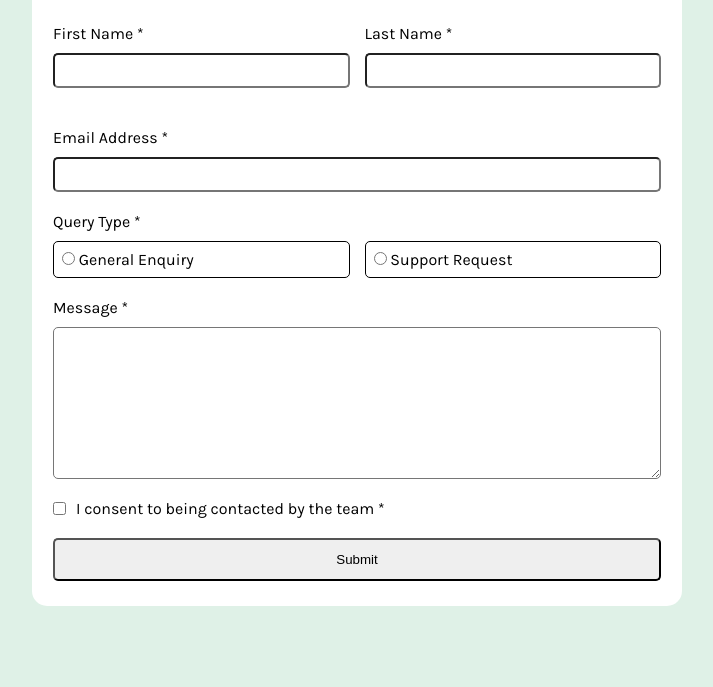
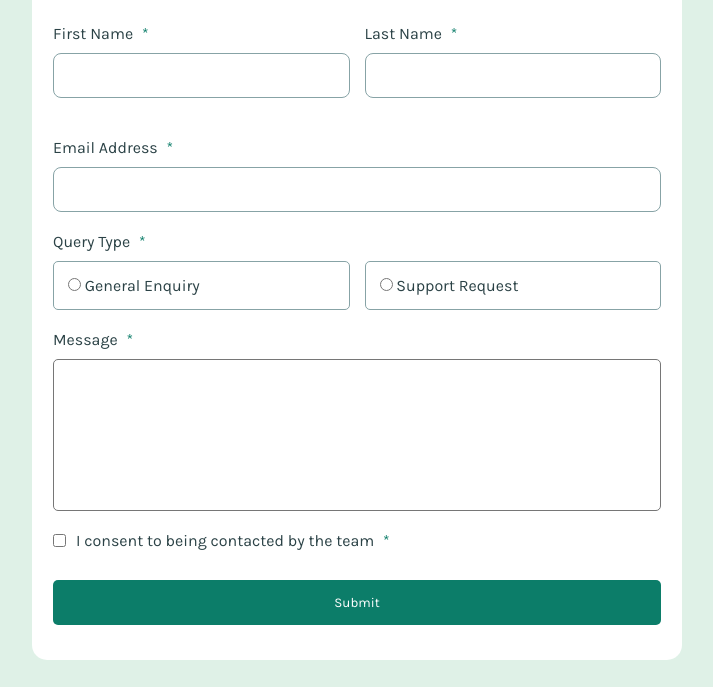
Before and after one commit to Alex-Devonte/contact-form-main, a plain HTML site: page index.html in a window 1280 px wide. Shown: the part 113-800 px from the top of the page, without its empty margins (283-996 px from the left). Drawn offline with Linux system fonts and the light colour scheme.

Commit message:
Update styles

```diff
--- a/index.css
+++ b/index.css
@@ -6,10 +6,15 @@
 :root {
   --primary-light-green: hsl(148, 38%, 91%);
   --primary-dark-green: hsl(169, 82%, 27%);
+
+  --neutral-medium-grey: hsl(186, 15%, 59%);
+  --neutral-dark-grey: hsl(187, 24%, 22%);
+  --error-red: hsl(0, 66%, 54%);
 }
 
 body {
   background-color: hsl(148, 38%, 91%);
+  color: var(--neutral-dark-grey);
   font-family: "Karla";
 }
 
@@ -35,6 +40,7 @@ body {
 }
 
 h1 {
+  font-weight: 700;
   margin: 35px 0 20px 0;
 }
 
@@ -47,22 +53,47 @@ h1 {
 
 label {
   font-size: 16px;
+  font-weight: 400;
+}
+
+.required-star {
+  color: var(--primary-dark-green);
+  font-size: 16px;
+  margin-left: 5px;
 }
 
 .text-input {
-  border-radius: 5px;
-  padding: 8px;
+  border: 1px solid var(--neutral-medium-grey);
+  border-radius: 8px;
+  padding: 14px;
 }
 
 .radio-option {
-  border: 1px solid black;
+  border: 1px solid var(--neutral-medium-grey);
   border-radius: 5px;
-  padding: 8px;
+  cursor: pointer;
+  padding: 14px;
 }
 
 #message-txt-area {
   border-radius: 5px;
-  height: 150px;
+  resize: none;
+}
+
+.radio-option {
+}
+
+input[type="radio"]:checked + div + .radio-option {
+  background-color: lightblue;
+  border-color: blue;
+}
+
+.text-input:focus,
+.text-input:hover,
+#message-txt-area:focus,
+#message-txt-area:hover {
+  cursor: pointer;
+  outline: 1px solid var(--primary-dark-green);
 }
 
 .consent-group {
@@ -70,8 +101,18 @@ label {
 }
 
 #submit-btn {
+  background-color: var(--primary-dark-green);
+  border: none;
   border-radius: 5px;
-  padding: 12px;
+  color: #fff;
+  cursor: pointer;
+  font-family: "karla";
+  margin: 10px 0;
+  padding: 15px;
+}
+
+#submit-btn:hover {
+  background-color: #034134;
 }
 
 @media only screen and (min-width: 576px) {
```
